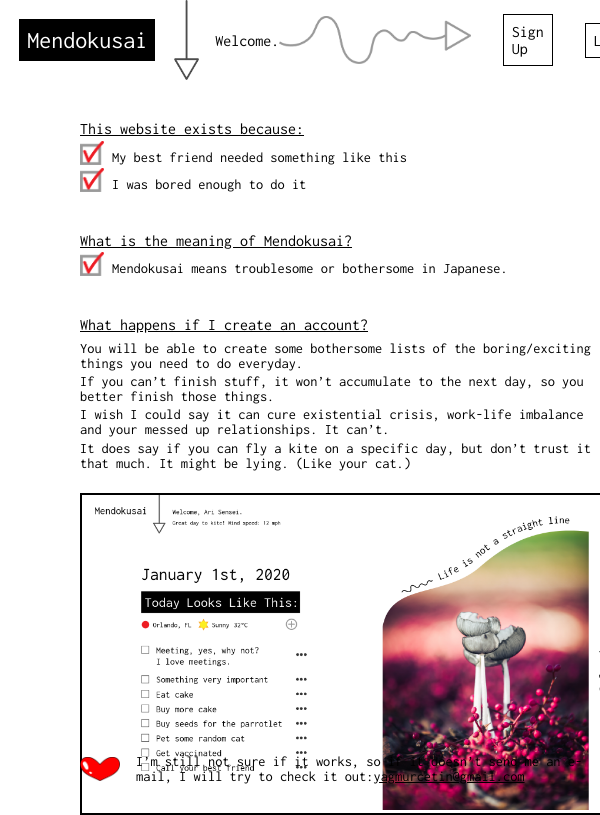
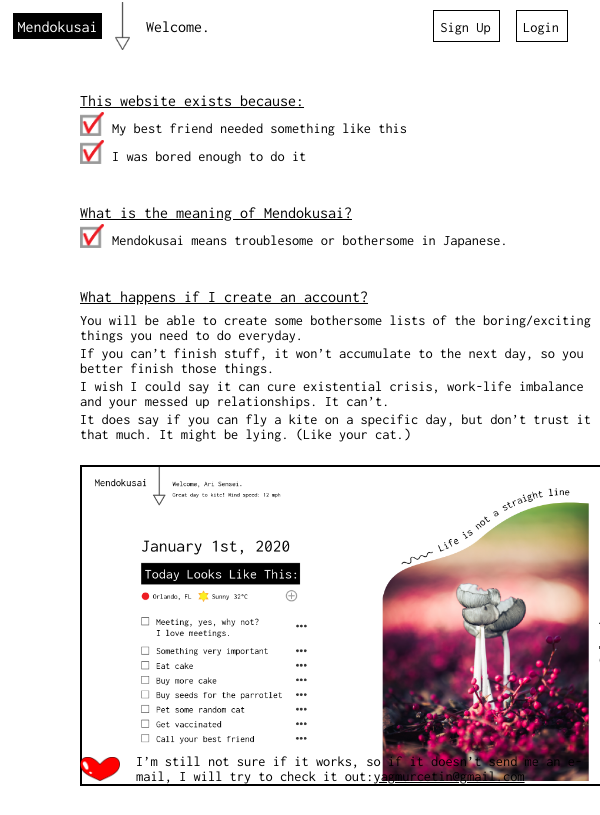
Before and after one commit to cakebatterandsprinkles/mendokusai-react, a React (Create React App) app: page / in a window 600 px wide. Shown: the top 815 px of the page. Built offline with nearby package versions, Linux system fonts and the light colour scheme.

Commit message:
added media queries to landingNavbar component

```diff
--- a/src/components/Button/Button.jsx
+++ b/src/components/Button/Button.jsx
@@ -1,13 +1,21 @@
 import React from "react";
 import classes from "./Button.module.css";
-import { Link } from "react-router-dom";
+import { NavLink } from "react-router-dom";
 
 const Button = props => {
   return (
     <div className={classes.button}>
-      <Link to={props.link} className={classes.link}>
+      <NavLink
+        to={props.link}
+        exact
+        activeStyle={{
+          backgroundColor: "rgb(224, 224, 224)",
+          fontWeight: "bold"
+        }}
+        className={classes.link}
+      >
         {props.name}
-      </Link>
+      </NavLink>
     </div>
   );
 };
--- a/src/components/Button/Button.module.css
+++ b/src/components/Button/Button.module.css
@@ -1,10 +1,11 @@
 .button {
-  padding: 0.5rem;
+  padding: 0.5rem 0;
   border: 1px solid black;
   margin-right: 2rem;
 }
 
 .link {
+  padding: 0.5rem;
   text-decoration: none;
   color: black;
 }
@@ -19,3 +20,16 @@
   background-color: rgb(224, 224, 224);
   transition-duration: 0.5s;
 }
+
+/* Xsmall Screens */
+@media (max-width: 600px) {
+  .button {
+    padding: 0.4rem 0;
+    margin-right: 1rem;
+  }
+
+  .link {
+    padding: 0.55rem 0.5rem 0.4rem 0.4rem;
+    font-size: 0.9rem;
+  }
+}
--- a/src/components/NavbarLanding/NavbarLanding.module.css
+++ b/src/components/NavbarLanding/NavbarLanding.module.css
@@ -39,3 +39,59 @@
   text-decoration: none;
   color: white;
 }
+
+/* Large Screens */
+@media (min-width: 992px) and (max-width: 1200px) {}
+
+/* Medium Screens */
+@media (min-width: 768px) and (max-width: 992px) {
+  .skewedArrow {
+    display: none;
+  }
+
+  .flexContainerRowRight {
+    margin-right: 2rem;
+  }
+}
+
+/* Small Screens */
+@media (min-width: 600px) and (max-width: 768px) {
+  .skewedArrow {
+    display: none;
+  }
+
+  .flexContainerRowRight {
+    margin-right: 2rem;
+  }
+}
+
+/* Xsmall Screens */
+@media (max-width: 600px) {
+  .skewedArrow {
+    display: none;
+  }
+
+  .flexContainerRowRight {
+    margin-right: 1rem;
+  }
+
+  .logo {
+    font-family: "Inconsolata", sans-serif;
+    font-size: 1rem;
+    margin: 0.8rem;
+    color: white;
+    background-color: black;
+    padding: 0.3rem;
+  }
+
+  .arrow {
+    height: 3rem;
+    width: auto;
+  }
+}
+
+@media (max-width: 400px) {
+  .welcomeText {
+    display: none;
+  }
+}
--- a/src/containers/LoginForm/LoginForm.jsx
+++ b/src/containers/LoginForm/LoginForm.jsx
@@ -11,11 +11,11 @@ class LoginForm extends Component {
         </div>
         <form className={classes.loginForm} action="/user" method="POST">
           <div className={`${classes.formGroupContainer} ${classes.margin}`}>
-            <label for="email">Email:</label>
+            <label htmlFor="email">Email:</label>
             <input type="email" name="email" id="email"></input>
           </div>
           <div className={classes.formGroupContainer}>
-            <label for="password">Password:</label>
+            <label htmlFor="password">Password:</label>
             <input type="password" name="password" id="password"></input>
           </div>
           <div className={classes.resetPasswordLink}>
--- a/src/containers/SignUpForm/SignUpForm.jsx
+++ b/src/containers/SignUpForm/SignUpForm.jsx
@@ -1,6 +1,5 @@
 import React, { Component } from "react";
 import classes from "./SignUpForm.module.css";
-import { Link } from "react-router-dom";
 
 class SignUpForm extends Component {
   render() {
@@ -13,7 +12,7 @@ class SignUpForm extends Component {
           <div
             className={`${classes.formGroupContainer} ${classes.marginBottom}`}
           >
-            <label for="name">Name:</label>
+            <label htmlFor="name">Name:</label>
             <input type="name" name="name" id="name"></input>
           </div>
           <div className={classes.subText}>
@@ -25,7 +24,7 @@ class SignUpForm extends Component {
           <div
             className={`${classes.formGroupContainer} ${classes.marginBottom}`}
           >
-            <label for="email">Email:</label>
+            <label htmlFor="email">Email:</label>
             <input type="email" name="email" id="email"></input>
           </div>
           <div className={classes.subText}>
@@ -34,15 +33,15 @@ class SignUpForm extends Component {
           <div
             className={`${classes.formGroupContainer} ${classes.marginBottom}`}
           >
-            <label for="password">Password:</label>
+            <label htmlFor="password">Password:</label>
             <input type="password" name="password" id="password"></input>
           </div>
           <div
             className={`${classes.formGroupContainer} ${classes.marginBottom}`}
           >
-            <label for="repeat-password">Repeat Password:</label>
+            <label htmlFor="repeat-password">Repeat Password:</label>
             <input
-              type="repeat-password"
+              type="password"
               name="repeat-password"
               id="repeat-password"
             ></input>
@@ -50,18 +49,18 @@ class SignUpForm extends Component {
           <div
             className={`${classes.formGroupContainer} ${classes.marginBottom}`}
           >
-            <label for="country">Country:</label>
+            <label htmlFor="country">Country:</label>
             <input type="country" name="country" id="country"></input>
           </div>
           <div
             className={`${classes.formGroupContainer} ${classes.marginBottom}`}
           >
-            <label for="city">City:</label>
+            <label htmlFor="city">City:</label>
             <input type="city" name="city" id="city"></input>
           </div>
           <div>
             <input type="checkbox" name="vehicle1" value="Bike" />
-            <label for="vehicle1">
+            <label htmlFor="vehicle1">
               {" "}
               I dislike filling forms. Use telepathy next time.{" "}
             </label>
```
Also changed, not shown: src/containers/SignUpForm/SignUpForm.module.css (+12 -0 lines).
